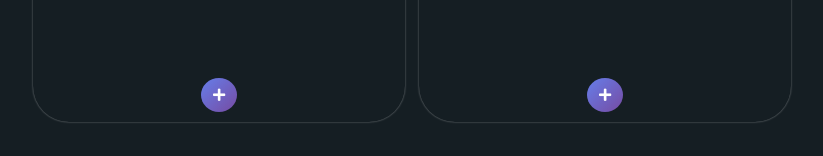
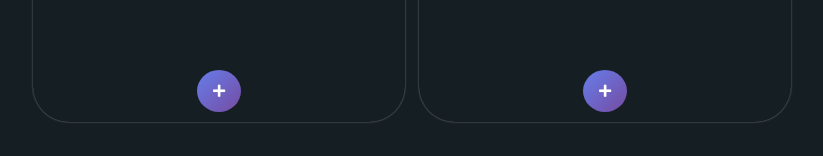
Before and after one commit to shashiirk/budgeting, a React (Create React App) app: page / in a window 1280 px wide. Shown: the part 608-764 px from the top of the page, without its empty margins (228-1051 px from the left). Built offline with nearby package versions, Linux system fonts and the light colour scheme.

Commit message:
modified add button

```diff
--- a/src/components/Add/Add.module.css
+++ b/src/components/Add/Add.module.css
@@ -4,9 +4,9 @@
   color: white;
   font-size: 14px;
   font-weight: 400;
-  width: 36px;
+  width: 44px;
   height: auto;
-  padding: 10px;
+  padding: 14px;
   margin: auto;
   border-radius: 50%;
   display: flex;
```
